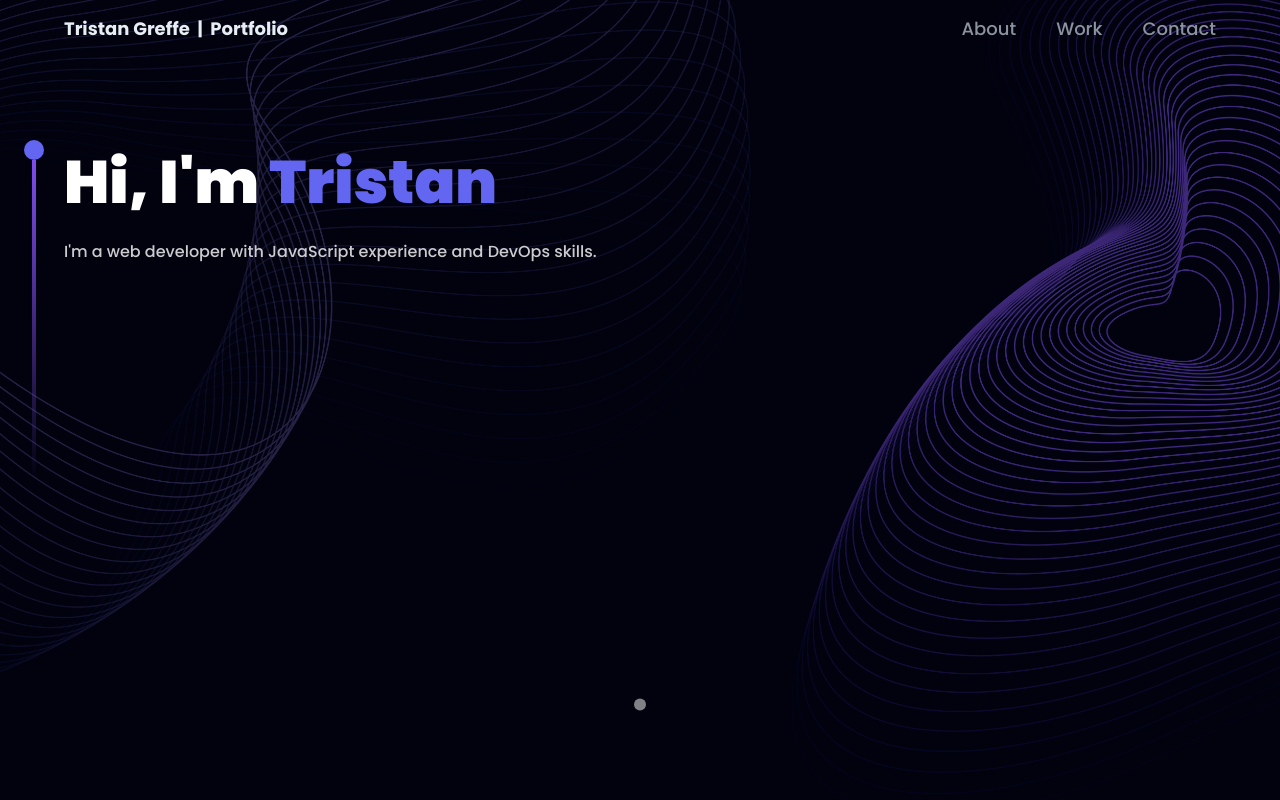
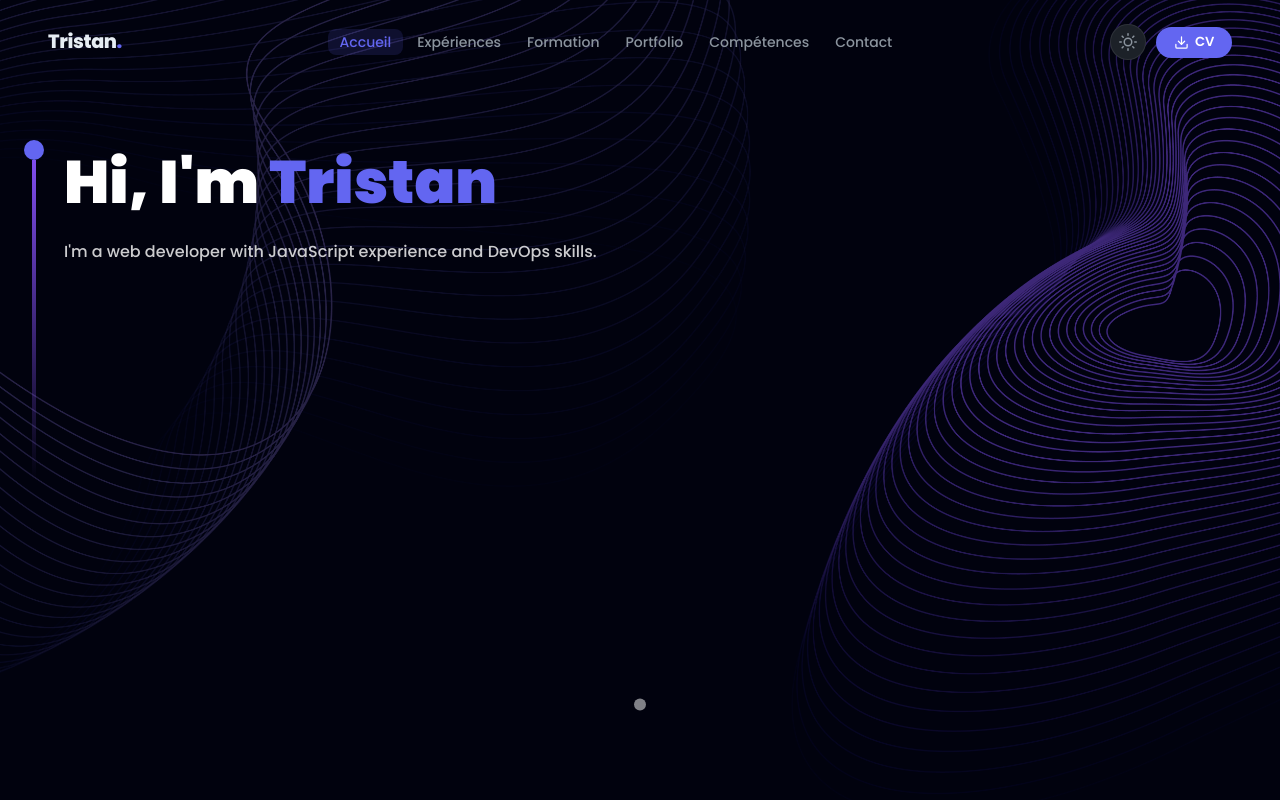
Before and after one commit to tristan-greffe/portfolio, a React (Create React App) app: page / in a window 1280 px wide. Shown: the top 800 px of the page. Built offline with nearby package versions, Linux system fonts and the light colour scheme.

Commit message:
chore: redesign navbar with floating card effect, theme toggle & CV download

```diff
--- a/src/components/Navbar.jsx
+++ b/src/components/Navbar.jsx
@@ -1,79 +1,85 @@
-import React, { useEffect, useState } from 'react'
-import { Link } from 'react-router-dom'
+import { useState, useEffect } from 'react'
+import { Link, useLocation } from 'react-router-dom'
+import { FiSun, FiMoon, FiMenu, FiX, FiDownload } from 'react-icons/fi'
+import { useTheme } from '../context/ThemeContext'
 import { navLinks } from '../constants'
-import { menu, close } from '../assets'
 
 const Navbar = () => {
-  const [active, setActive] = useState('')
-  const [toggle, setToggle] = useState(false)
   const [scrolled, setScrolled] = useState(false)
+  const [mobileOpen, setMobileOpen] = useState(false)
+  const { theme, toggleTheme } = useTheme()
+  const location = useLocation()
 
   useEffect(() => {
-    const handleScroll = () => {
-      const scrollTop = window.scrollY
-      if (scrollTop > 100) {
-        setScrolled(true)
-      } else {
-        setScrolled(false)
-        setActive('')
-      }
-    }
-
+    const handleScroll = () => setScrolled(window.scrollY > 60)
     window.addEventListener('scroll', handleScroll)
-
-    const navbarHighlighter = () => {
-      const sections = document.querySelectorAll('section[id]')
-
-      sections.forEach((current) => {
-        const sectionId = current.getAttribute('id')
-        const sectionHeight = current.offsetHeight
-        const sectionTop =
-          current.getBoundingClientRect().top - sectionHeight * 0.2
-
-        if (sectionTop < 0 && sectionTop + sectionHeight > 0) {
-          setActive(sectionId)
-        }
-      })
-    }
-
-    window.addEventListener('scroll', navbarHighlighter)
-
-    return () => {
-      window.removeEventListener('scroll', handleScroll)
-      window.removeEventListener('scroll', navbarHighlighter)
-    }
+    return () => window.removeEventListener('scroll', handleScroll)
   }, [])
 
+  const isActive = (path) => location.pathname === path
+
   return (
-    <nav className={`${ scrolled ? "bg-primary" : "bg-transparent" }`}>
-      <div className="nav__wrapper">
-        <Link to="/" onClick={() => { window.scrollTo(0, 0) }}>
-          <p className='flex'>Tristan Greffe &nbsp;<span className="nav-logo__title">|&nbsp; Portfolio</span></p>
+    <nav className={`navbar ${scrolled ? 'navbar--scrolled' : ''}`}>
+      <div className="navbar__inner">
+        <Link to="/" className="navbar__logo">
+          Tristan<span>.</span>
         </Link>
-        <ul>
-          {navLinks.map((nav) => (
-            <li key={nav.id} className={`${ active === nav.id ? "text-white" : "text-secondary" }`}>
-              <a href={`#${nav.id}`}>{nav.title}</a>
+
+        <ul className="navbar__links">
+          {navLinks.map((link) => (
+            <li key={link.path}>
+              <Link
+                to={link.path}
+                className={`navbar__link ${isActive(link.path) ? 'navbar__link--active' : ''}`}
+              >
+                {link.title}
+              </Link>
             </li>
           ))}
         </ul>
-        <div>
-          <img src={toggle ? close : menu} alt="menu" onClick={() => setToggle(!toggle)} />
-          <div className={`${ !toggle ? "hidden" : "flex" }`}>
-            <ul>
-              {navLinks.map((nav) => (
-                <li
-                  key={nav.id}
-                  className={`${ active === nav.id ? "text-white" : "text-secondary" }`}
-                  onClick={() => { setToggle(!toggle) }}
+
+        <div className="navbar__actions">
+          <button className="navbar__theme-btn" onClick={toggleTheme} aria-label="Changer le thème">
+            {theme === 'dark' ? <FiSun size={18} /> : <FiMoon size={18} />}
+          </button>
+          <a href="/cv.pdf" download className="navbar__cv-btn">
+            <FiDownload size={15} />
+            <span>CV</span>
+          </a>
+        </div>
+
+        <button className="navbar__burger" onClick={() => setMobileOpen(!mobileOpen)} aria-label="Menu">
+          {mobileOpen ? <FiX size={22} /> : <FiMenu size={22} />}
+        </button>
+      </div>
+
+      {mobileOpen && (
+        <div className="navbar__mobile">
+          <ul>
+            {navLinks.map((link) => (
+              <li key={link.path}>
+                <Link
+                  to={link.path}
+                  className={`navbar__link ${isActive(link.path) ? 'navbar__link--active' : ''}`}
+                  onClick={() => setMobileOpen(false)}
                 >
-                  <a href={`#${nav.id}`}>{nav.title}</a>
-                </li>
-              ))}
-            </ul>
+                  {link.title}
+                </Link>
+              </li>
+            ))}
+          </ul>
+          <div className="navbar__mobile-actions">
+            <button onClick={() => { toggleTheme(); setMobileOpen(false) }}>
+              {theme === 'dark' ? <FiSun size={16} /> : <FiMoon size={16} />}
+              <span>{theme === 'dark' ? 'Mode clair' : 'Mode sombre'}</span>
+            </button>
+            <a href="/cv.pdf" download onClick={() => setMobileOpen(false)}>
+              <FiDownload size={16} />
+              <span>Télécharger le CV</span>
+            </a>
           </div>
         </div>
-      </div>
+      )}
     </nav>
   )
 }
--- a/src/constants/index.js
+++ b/src/constants/index.js
@@ -2,9 +2,12 @@ import { frontend, backend, creator, web, kalisio, docker, git, javascript, pass
   mongodb, nodejs, reactjs, redux, vuejs, feathersjs, feathersQuasarBoilerplate, artillery, terraform } from '../assets'
 
 export const navLinks = [
-  { id: 'about', title: 'About' },
-  { id: 'work', title: 'Work' },
-  { id: 'contact', title: 'Contact' }
+  { path: '/', title: 'Accueil' },
+  { path: '/experience', title: 'Expériences' },
+  { path: '/education', title: 'Formation' },
+  { path: '/portfolio', title: 'Portfolio' },
+  { path: '/skills', title: 'Compétences' },
+  { path: '/contact', title: 'Contact' },
 ]
 
 export const skills = [
--- a/src/scss/components/navbar.scss
+++ b/src/scss/components/navbar.scss
@@ -1,127 +1,209 @@
-nav {
-  width: 100%;
-  display: flex;
-  align-items: center;
+.navbar {
   position: fixed;
-  top: 0px;
-  z-index: 20;
-  padding-left: 1.5rem;
-  padding-right: 1.5rem;
-  padding-top: 1.25rem;
-  padding-bottom: 1.25rem;
+  top: 0;
+  left: 0;
+  right: 0;
+  z-index: 100;
+  padding: 1.25rem 2rem;
+  transition: padding 0.3s ease;
+
   @include desktop-screen {
-    padding-left: 4rem;
-    padding-right: 4rem;
+    padding: 1.5rem 3rem;
   }
 }
 
-.nav__wrapper {
-  width: 100%;
-  display: flex;
-  justify-content: space-between;
-  align-items: center;
-  max-width: 80rem;
-  margin-left: auto;
-  margin-right: auto;
-  > a {
+.navbar__inner {
+  max-width: 1200px;
+  margin: 0 auto;
   display: flex;
   align-items: center;
-    gap: 0.5rem;
-    color: var(--text-primary);
-    font-weight: 700;
-    font-size: 18px;
-    cursor: pointer;
-    p {
-      display: flex;
-      span {
-        display: none;
+  justify-content: space-between;
+  gap: 1.5rem;
+  border-radius: 0.875rem;
+  transition: all 0.35s ease;
+}
+
+.navbar--scrolled .navbar__inner {
+  background: var(--bg-card);
+  border: 1px solid var(--border);
+  box-shadow: 0 8px 32px var(--shadow);
+  padding: 0.625rem 1.25rem;
+
   @include desktop-screen {
-          display: block;
+    padding: 0.75rem 1.75rem;
   }
 }
+
+.navbar__logo {
+  font-size: 1.2rem;
+  font-weight: 800;
+  color: var(--text-primary);
+  text-decoration: none;
+  letter-spacing: -0.02em;
+  flex-shrink: 0;
+
+  span {
+    color: var(--accent);
   }
 }
-  > ul {
-    list-style-type: none;
-    flex-direction: row;
-    gap: 2.5rem;
+
+.navbar__links {
   display: none;
+  list-style: none;
+  gap: 0.125rem;
+  margin: 0;
+  padding: 0;
+
   @include desktop-screen {
     display: flex;
   }
-    li {
-      font-size: 18px;
+}
+
+.navbar__link {
+  display: block;
+  padding: 0.4rem 0.75rem;
+  border-radius: 0.5rem;
+  font-size: 0.875rem;
   font-weight: 500;
-      cursor: pointer;
+  color: var(--text-muted);
+  text-decoration: none;
+  transition: color 0.2s, background 0.2s;
+
   &:hover {
     color: var(--text-primary);
+    background: var(--accent-muted);
+  }
+
+  &--active {
+    color: var(--accent);
+    background: var(--accent-muted);
   }
 }
+
+.navbar__actions {
+  display: none;
+  align-items: center;
+  gap: 0.625rem;
+  flex-shrink: 0;
+
+  @include desktop-screen {
+    display: flex;
   }
-  > div {
+}
+
+.navbar__theme-btn {
+  width: 2.25rem;
+  height: 2.25rem;
+  border-radius: 50%;
+  border: 1px solid var(--border);
+  background: var(--bg-card);
+  color: var(--text-muted);
   display: flex;
   align-items: center;
-    justify-content: flex-end;
-    flex: 1 1 0%;
+  justify-content: center;
+  cursor: pointer;
+  transition: all 0.2s;
+  flex-shrink: 0;
+
+  &:hover {
+    border-color: var(--accent);
+    color: var(--accent);
+    background: var(--accent-muted);
+  }
+}
+
+.navbar__cv-btn {
+  display: flex;
+  align-items: center;
+  gap: 0.4rem;
+  padding: 0.5rem 1.1rem;
+  border-radius: 2rem;
+  background: var(--accent);
+  color: #fff;
+  font-size: 0.825rem;
+  font-weight: 600;
+  text-decoration: none;
+  transition: opacity 0.2s, transform 0.2s;
+
+  &:hover {
+    opacity: 0.85;
+    transform: translateY(-1px);
+  }
+}
+
+.navbar__burger {
+  display: flex;
+  align-items: center;
+  justify-content: center;
+  background: none;
+  border: none;
+  cursor: pointer;
+  color: var(--text-primary);
+  padding: 0.25rem;
+  flex-shrink: 0;
+
   @include desktop-screen {
     display: none;
   }
-    > img {
-      height: 28px;
-      width: 28px;
-      object-fit: contain;
 }
-    > div {
+
+.navbar__mobile {
   position: absolute;
-      right: 0px;
-      top: 5rem;
-      z-index: 10;
-      margin-left: 1rem;
-      margin-right: 1rem;
-      margin-top: 0.5rem;
-      margin-bottom: 0.5rem;
-      min-width: 140px;
-      border-radius: 0.75rem;
-      padding: 1.5rem;
-      background: linear-gradient( to right, #434343, #000000 );
+  top: calc(100% + 0.5rem);
+  left: 1rem;
+  right: 1rem;
+  background: var(--bg-card);
+  border: 1px solid var(--border);
+  border-radius: 0.875rem;
+  box-shadow: 0 8px 32px var(--shadow);
+  padding: 1rem;
+
   ul {
     display: flex;
     flex-direction: column;
-        align-items: flex-start;
-        justify-content: flex-end;
-        gap: 1rem;
-        list-style-type: none;
+    gap: 0.125rem;
+    list-style: none;
+    margin: 0 0 0.75rem;
+    padding: 0;
   }
-      li {
+
+  .navbar__link {
+    padding: 0.625rem 0.875rem;
+    font-size: 0.925rem;
+  }
+}
+
+.navbar__mobile-actions {
+  display: flex;
+  flex-direction: column;
+  gap: 0.25rem;
+  padding-top: 0.75rem;
+  border-top: 1px solid var(--border);
+
+  button,
+  a {
+    display: flex;
+    align-items: center;
+    gap: 0.625rem;
+    padding: 0.625rem 0.875rem;
+    border-radius: 0.5rem;
+    background: none;
+    border: none;
     cursor: pointer;
-        font-size: 16px;
+    color: var(--text-muted);
+    font-size: 0.9rem;
     font-weight: 500;
-        color: var(--text-muted);
-      }
+    text-decoration: none;
+    font-family: inherit;
+    transition: all 0.2s;
+
+    &:hover {
+      background: var(--accent-muted);
+      color: var(--accent);
     }
   }
 }
 
-.bg-primary {
-  background-color: var(--bg-primary);
-}
-
-.bg-transparent {
-  background-color: transparent;
-}
-
-.text-secondary {
-  color: var(--text-muted);
-}
-
-.text-white {
-  color: var(--text-primary);
-}
-
-.hidden {
-  display: none;
-}
-
-.flex {
-  display: flex;
-}
+// utilitaires conservés
+.hidden { display: none; }
+.flex { display: flex; }
```
Lines whose indentation alone changed are shown as unchanged.
